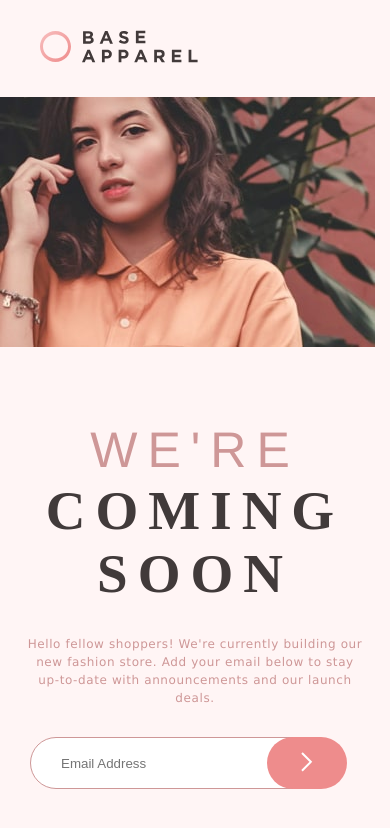
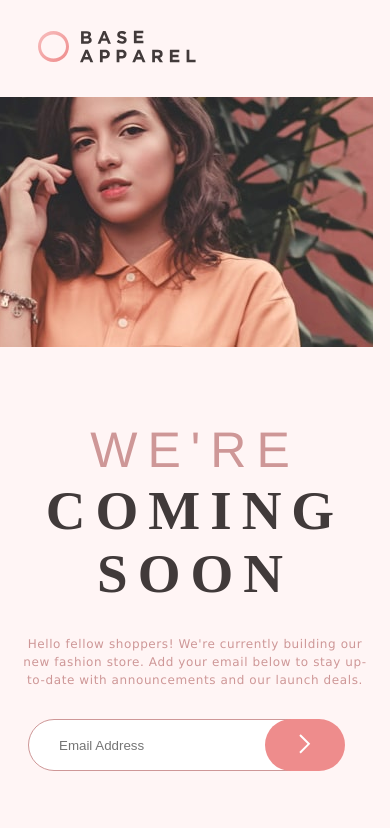
Before and after one commit to emedee/base-apparel, a plain HTML site: page Index.html in a window 390 px wide. Drawn offline with Linux system fonts and the light colour scheme.

Commit message:
'commit'

```diff
--- a/Style.css
+++ b/Style.css
@@ -5,7 +5,7 @@
     }
     .body{
         background: none !important;
-        margin: 0px !important;
+        margin: 0px -2px !important;
         height: auto !important;
         width: auto !important;
         background-color: hsl(0, 100%, 98%) !important;
```
